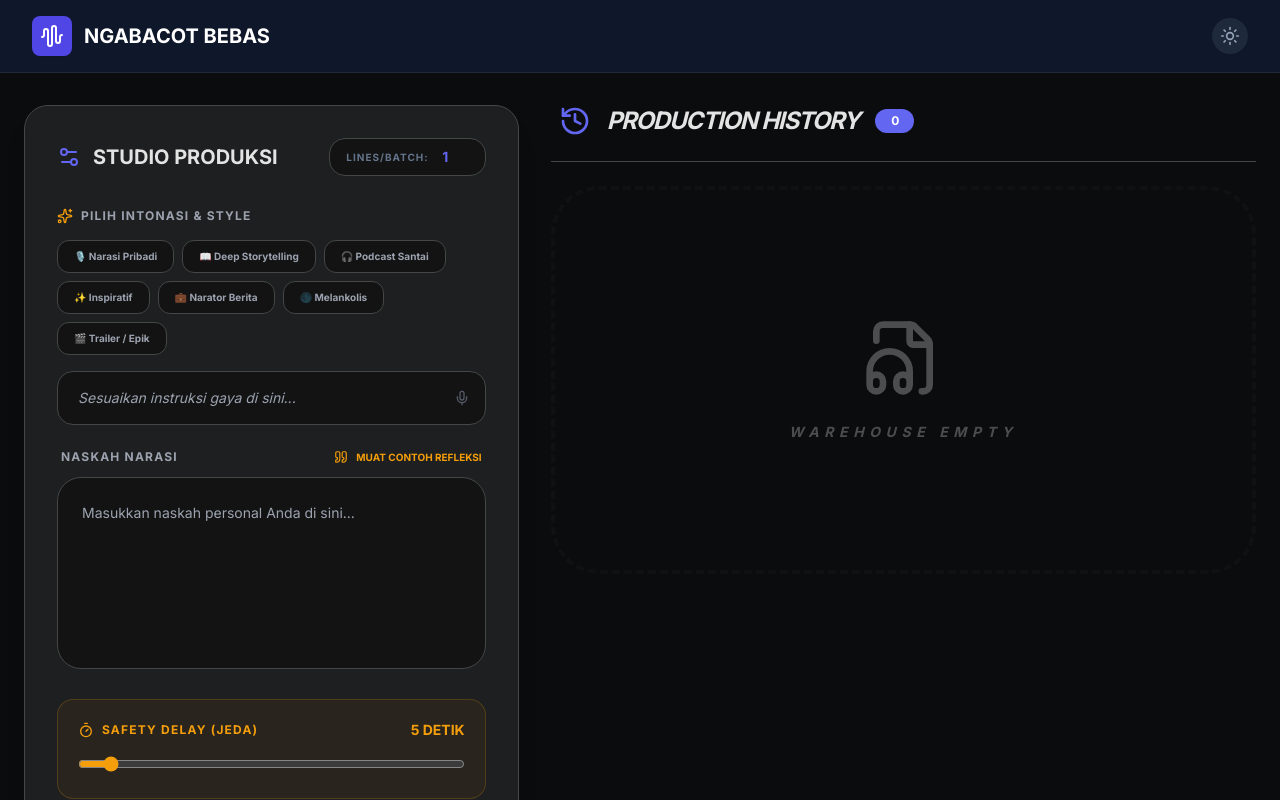
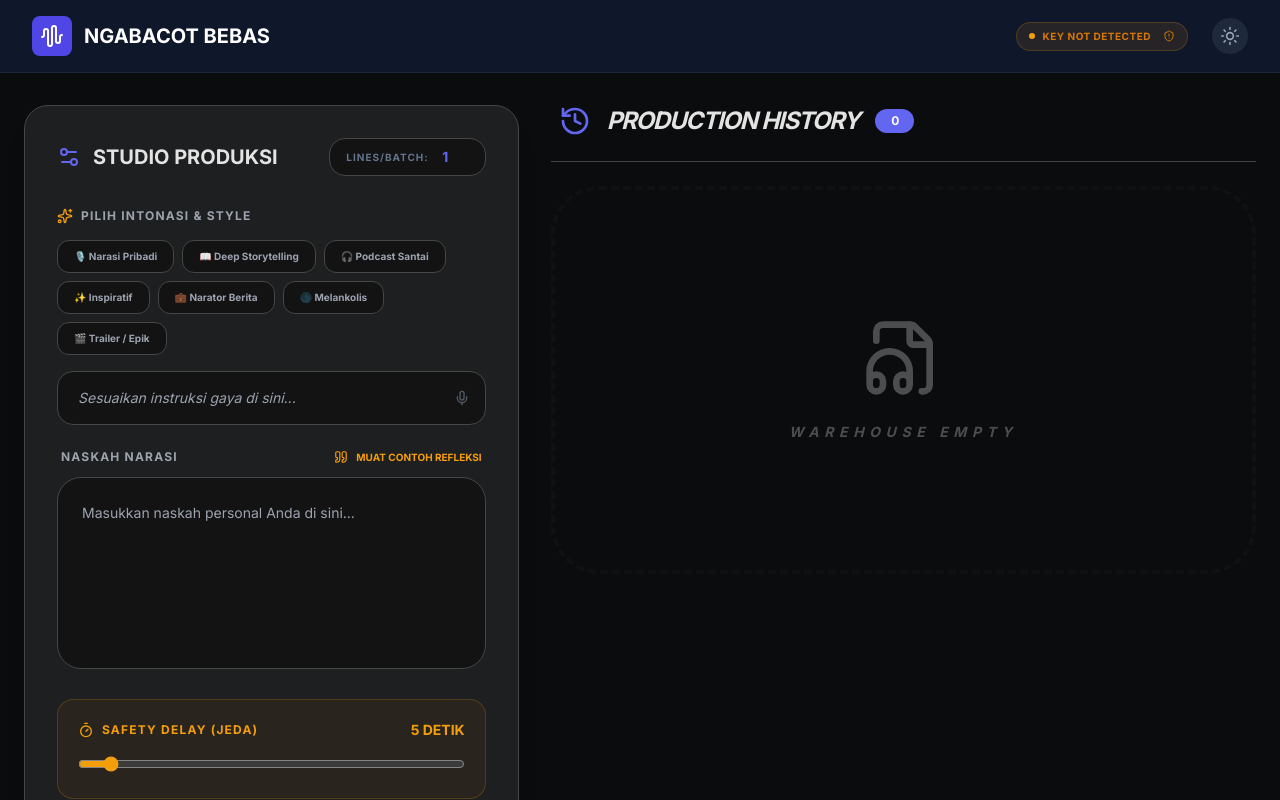
Before and after one commit to ikeujanah201-rgb/ngabacot_bebas, a React (Vite) app: page / in a window 1280 px wide. Shown: the top 800 px of the page. Built offline with nearby package versions, Linux system fonts and the light colour scheme.

Commit message:
Update Header.tsx

```diff
--- a/components/Header.tsx
+++ b/components/Header.tsx
@@ -1,12 +1,14 @@
+
 import React from 'react';
-import { AudioWaveform, Moon, Sun } from 'lucide-react';
+import { AudioWaveform, Moon, Sun, ShieldCheck, ShieldAlert } from 'lucide-react';
 
 interface HeaderProps {
   isDarkMode: boolean;
   toggleTheme: () => void;
+  apiKeyHint: string | null;
 }
 
-const Header: React.FC<HeaderProps> = ({ isDarkMode, toggleTheme }) => {
+const Header: React.FC<HeaderProps> = ({ isDarkMode, toggleTheme, apiKeyHint }) => {
   return (
     <header className="bg-white dark:bg-slate-900 border-b border-slate-200 dark:border-slate-800 sticky top-0 z-10 transition-colors duration-300">
       <div className="max-w-7xl mx-auto px-4 sm:px-6 lg:px-8 py-4 flex items-center justify-between">
@@ -18,7 +20,29 @@ const Header: React.FC<HeaderProps> = ({ isDarkMode, toggleTheme }) => {
             <h1 className="text-xl font-bold text-slate-900 dark:text-white leading-tight">NGABACOT BEBAS</h1>
           </div>
         </div>
-        <div className="flex items-center gap-4">
+
+        <div className="flex items-center gap-3 sm:gap-6">
+          {/* API Key Status Badge */}
+          <div className={`hidden sm:flex items-center gap-2 px-3 py-1.5 rounded-full border text-[10px] font-black uppercase tracking-wider transition-all ${
+            apiKeyHint
+              ? 'bg-emerald-500/10 border-emerald-500/20 text-emerald-600 dark:text-emerald-400'
+              : 'bg-amber-500/10 border-amber-500/20 text-amber-600'
+          }`}>
+            {apiKeyHint ? (
+              <>
+                <div className="w-1.5 h-1.5 rounded-full bg-emerald-500 animate-pulse" />
+                <span>Active Key: <span className="font-mono bg-emerald-500/20 px-1 rounded ml-1 text-xs">...{apiKeyHint}</span></span>
+                <ShieldCheck className="w-3 h-3 ml-1" />
+              </>
+            ) : (
+              <>
+                <div className="w-1.5 h-1.5 rounded-full bg-amber-500" />
+                <span>Key Not Detected</span>
+                <ShieldAlert className="w-3 h-3 ml-1" />
+              </>
+            )}
+          </div>
+
           <button
             onClick={toggleTheme}
             className="p-2 rounded-full bg-slate-100 dark:bg-slate-800 text-slate-500 dark:text-slate-400 hover:bg-slate-200 dark:hover:bg-slate-700 transition-colors"
```
Lines whose indentation alone changed are shown as unchanged.
